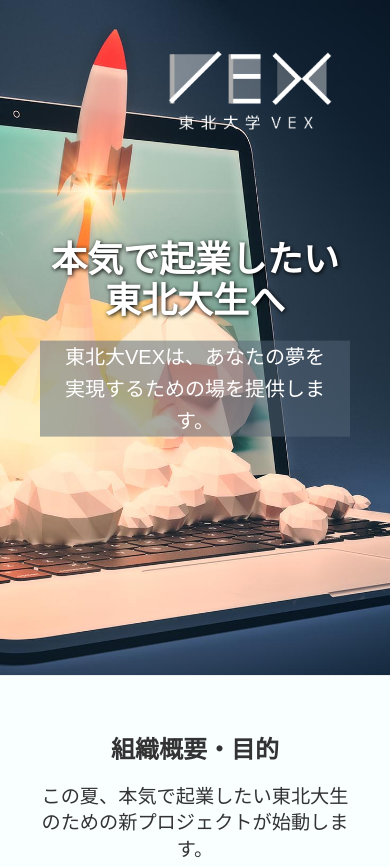
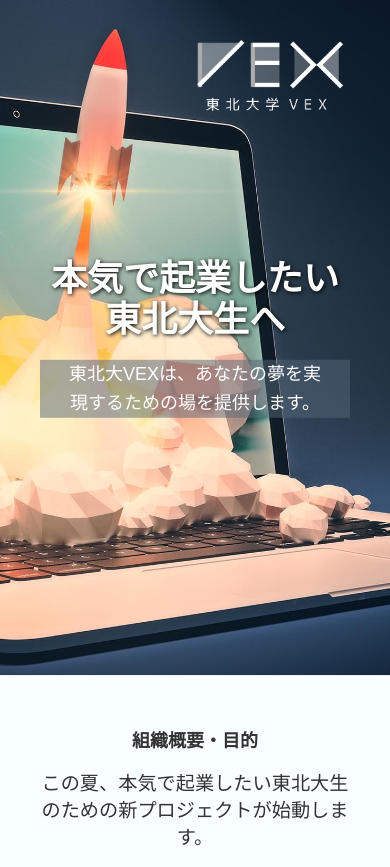
Before and after one commit to vex-tohoku/vex-tohoku.github.io, a plain HTML site: page index.html in a window 390 px wide. Shown: the top 867 px of the page. Drawn offline with Linux system fonts and the light colour scheme.

Commit message:
ヘッダロゴサイズの微調整

```diff
--- a/src/style.css
+++ b/src/style.css
@@ -291,14 +291,19 @@ section > div.text{
   header{
     min-height: 480px;
   }
+  header .header-logo{
+    right: 30px;
+    top: 30px;
+    width: 180px;
+  }
   header h1{
     font-size: 36px;
   }
   header p{
-    font-size: 20px;
+    font-size: 18px;
   }
   h2{
-    font-size: 24px;
+    font-size: 18px;
   }
 
 
```
